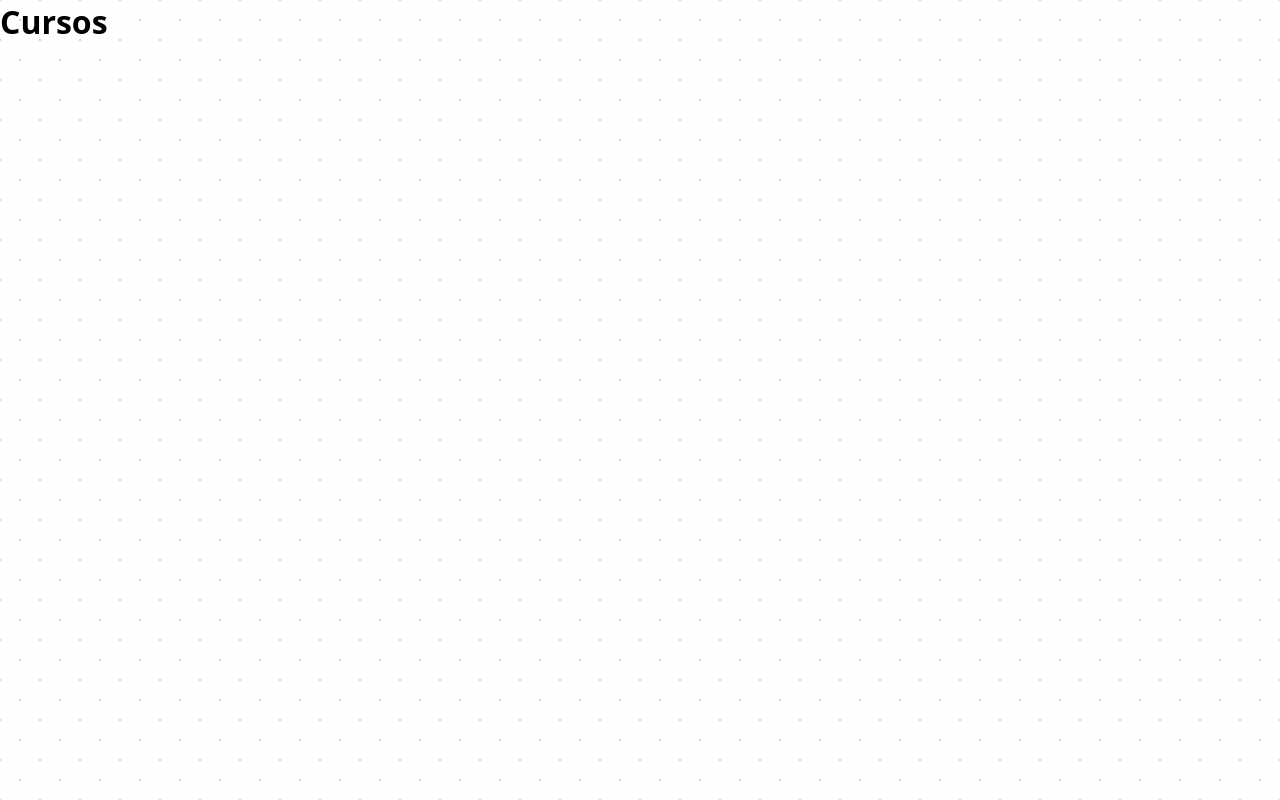
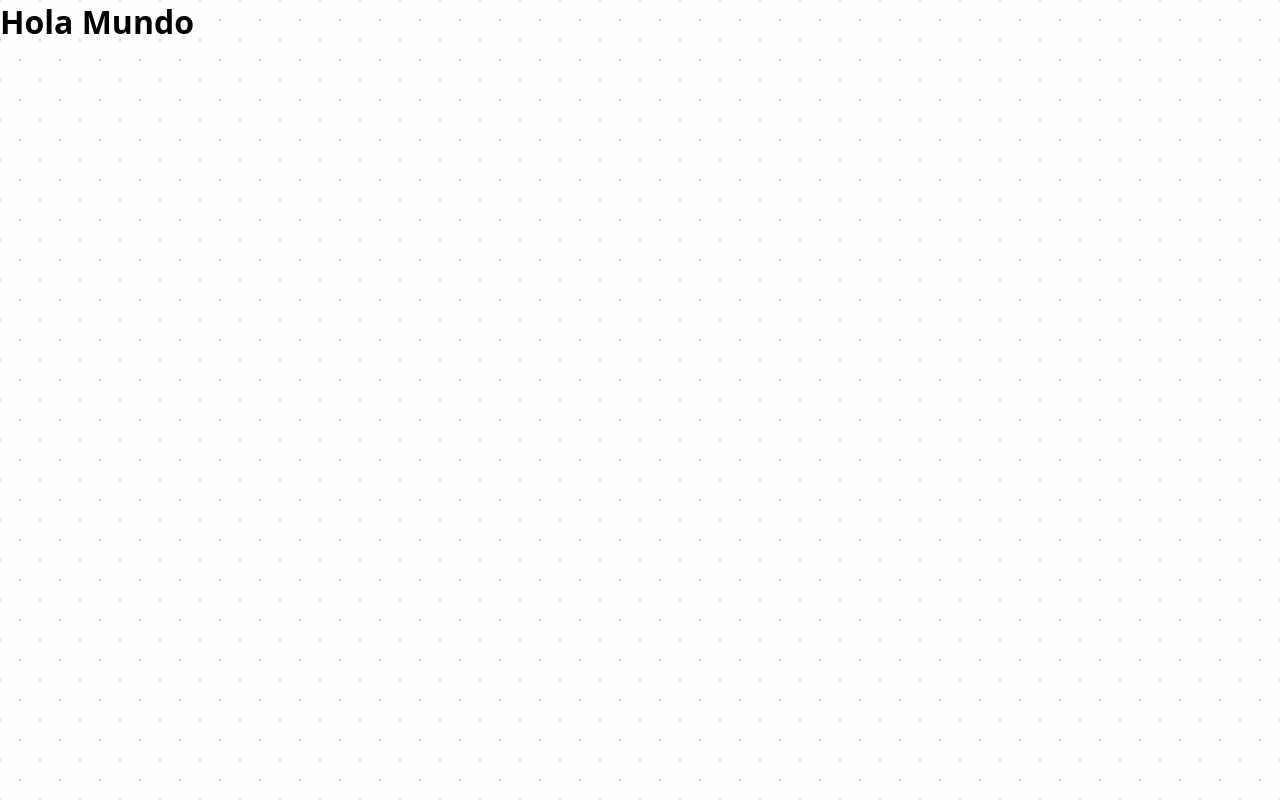
Before and after one commit to griesco/content-organizer-app, a React (Vite) app: page / in a window 1280 px wide. Before the commit this address led to /cursos. Built offline with nearby package versions, Linux system fonts and the light colour scheme.

Commit message:
[All] Modifico estructura de directorios

```diff
--- a/src/App.jsx
+++ b/src/App.jsx
@@ -1,7 +1,8 @@
-import Router from "./router/Router";
 
 function App() {
-  return <Router />;
-};
+  return (
+    <h1>Hola Mundo</h1>
+  );
+}
 
 export default App;
--- a/src/router/Router.jsx
+++ b/src/router/Router.jsx
@@ -11,6 +11,6 @@ function Router() {
       </Routes>
     </BrowserRouter>
   );
-};
+}
 
 export default Router;
```
Also changed, not shown: src/components/ui/Navbar.jsx (added, +12 -0 lines), src/styles/Navbar.css (added).
